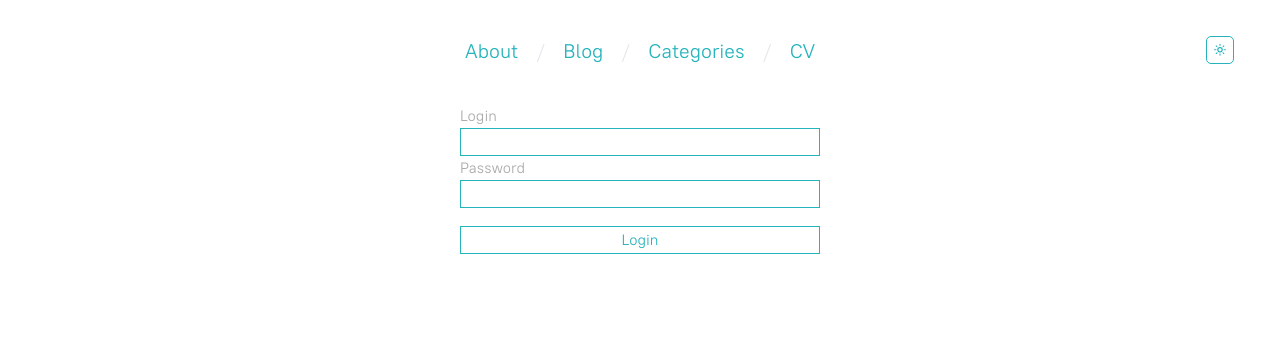
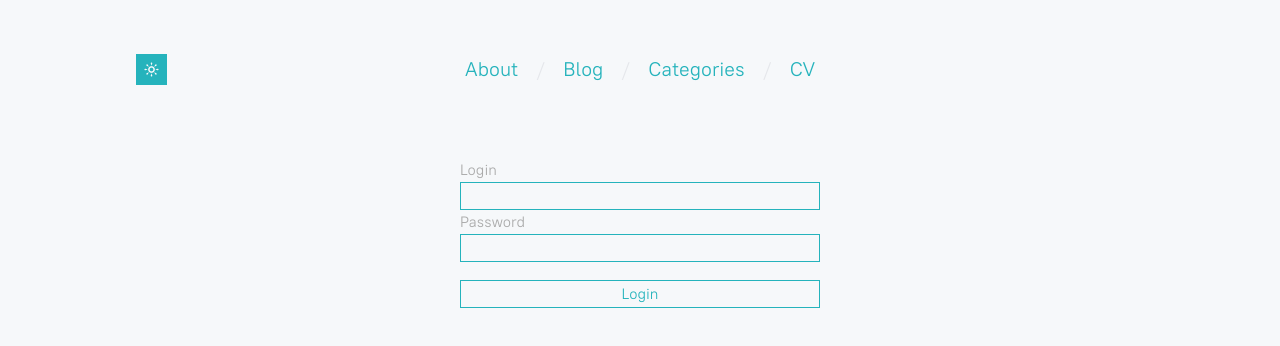
Before and after one commit to AlertRED/blog, a Vue app in the folder frontend/: page /auth in a window 1280 px wide. Shown: the top 346 px of the page. Built offline with nearby package versions, Linux system fonts and the light colour scheme.

Commit message:
Added switch theme for many tabs, refactor

```diff
--- a/frontend/src/assets/base.css
+++ b/frontend/src/assets/base.css
@@ -1,52 +1,6 @@
-:root {
-  --vt-c-white: #ffffff;
-  --vt-c-white-soft: #f8f8f8;
-  --vt-c-white-mute: #f2f2f2;
-
-  --vt-c-black: #181818;
-  --vt-c-black-soft: #222222;
-  --vt-c-black-mute: #282828;
-
-  --vt-c-indigo: #2c3e50;
-
-  --vt-c-divider-light-1: rgba(60, 60, 60, 0.29);
-  --vt-c-divider-light-2: rgba(60, 60, 60, 0.12);
-  --vt-c-divider-dark-1: rgba(84, 84, 84, 0.65);
-  --vt-c-divider-dark-2: rgba(84, 84, 84, 0.48);
-
-  --vt-c-text-light-1: var(--vt-c-indigo);
-  --vt-c-text-light-2: rgba(60, 60, 60, 0.66);
-  --vt-c-text-dark-1: var(--vt-c-white);
-  --vt-c-text-dark-2: rgba(235, 235, 235, 0.64);
+:root{
+  --width-content: calc(60rem - (2rem * 2));
 }
-
-/* :root {
-  --color-background: var(--vt-c-white);
-  --color-background-soft: var(--vt-c-white-soft);
-  --color-background-mute: var(--vt-c-white-mute);
-
-  --color-border: var(--vt-c-divider-light-2);
-  --color-border-hover: var(--vt-c-divider-light-1);
-
-  --color-heading: var(--vt-c-text-light-1);
-  --color-text: var(--vt-c-text-light-1);
-
-  --section-gap: 160px;
-} */
-
-/* @media (prefers-color-scheme: dark) {
-  :root {
-    --color-background: var(--vt-c-black);
-    --color-background-soft: var(--vt-c-black-soft);
-    --color-background-mute: var(--vt-c-black-mute);
-
-    --color-border: var(--vt-c-divider-dark-2);
-    --color-border-hover: var(--vt-c-divider-dark-1);
-
-    --color-heading: var(--vt-c-text-dark-1);
-    --color-text: var(--vt-c-text-dark-2);
-  }
-} */
 
 :root, [theme="light"] {
   color-scheme: light;
@@ -54,8 +8,8 @@
   --color-simple: #aaa;
   --color-unnoticeble: #e5e7eb;
   --color-text: #222;
-  --color-background: #fff;
-  --color-background-header: linear-gradient(to bottom, var(--color-background), rgba(255, 255, 255, 0.8));
+  --color-background: rgb(246, 248, 250);
+  --color-background-header: linear-gradient(to bottom, var(--color-background), rgba(246, 248, 250, 0.8));
 }
 
 [theme="dark"] {
@@ -78,16 +32,6 @@
 }
 
 @font-face {
-  font-family: "Cantarell";
-  src: url("fonts/Cantarell-Regular.ttf") format("opentype");
-}
-
-@font-face {
   font-family: "PT-Root-UI_Regular";
   src: url("fonts/PT-Root-UI_Regular.ttf") format("opentype");
 }
-
-@font-face {
-  font-family: "PT-Serif_Regular";
-  src: url("fonts/PT-Serif_Regular.ttf") format("opentype");
-}
--- a/frontend/src/assets/main.css
+++ b/frontend/src/assets/main.css
@@ -22,23 +22,26 @@ header {
   position: sticky;
   z-index: 10;
   top: 0;
-  padding-top: 2rem;
-  padding-bottom: 2rem;
+  padding-top: 3rem;
+  padding-bottom: 4rem;
   background: var(--color-background-header);
   display: flex;
   justify-content: center;
   margin-bottom: 1rem;
-  width: calc(70rem - (2rem * 2));
+  width: var(--width-content);
   margin: 0 auto;
 }
 
 a {
   color: var(--color-feature);
   text-decoration: none;
-
 }
 
 a:hover {
+  color: var(--color-feature);
+}
+
+.underline-decoration:hover {
   color: var(--color-feature);
   background-size: 100% 1px;
   background-repeat: repeat-x;
@@ -46,12 +49,17 @@ a:hover {
   background-image: linear-gradient(to right, var(--color-feature) 100%, rgba(255, 255, 255, 0) 0%);
 }
 
-a.disable-decoration {
+.brightness-hover:hover {
+  filter: brightness(80%);
+  transition: 0.25s;
+}
+
+/* .brightness-hover {
   background-size: inherit;
   background-repeat: inherit;
   background-position: inherit;
   background-image: inherit;
-}
+} */
 
 body {
   color: var(--color-text);
@@ -93,11 +101,9 @@ input::placeholder {
 }
 
 #content {
-  max-width: calc(70rem - (2rem * 2));
+  max-width: var(--width-content);
   margin-right: auto;
   margin-left: auto;
-  padding-right: 2rem;
-  padding-left: 2rem;
   position: relative;
   min-height: 80vh;
 }
@@ -154,12 +160,28 @@ input {
 
 #change-theme {
   border: 1px solid var(--color-feature);
-  border-radius: 5px;
+  /* border-radius: 5px; */
   padding: 0.3rem;
-  color: var(--color-feature);
+  color: var(--color-background);
+  background: var(--color-feature);
   cursor: pointer;
-  /* font-size: 1rem; */
+  font-size: 1rem;
   height: fit-content;
-  right: 0;
+  left: 0;
   position: absolute;
+  transition: 0.10s;
 }
+
+#change-theme.moved {
+  transform: rotate(360deg);
+  transition: .10s;
+  /* background: var(--color-feature);
+  color: var(--color-background); */
+}
+
+.icon-moon-o::before {
+    aspect-ratio: 1 / 1;
+    display: block;
+    text-align: center;
+    width: 1rem;
+}
--- a/frontend/src/components/MainNavbar.vue
+++ b/frontend/src/components/MainNavbar.vue
@@ -1,15 +1,15 @@
 <template>
     <header>
         <ul id="menu">
-            <li><router-link :to="{ name:'About'}">About</router-link></li>
-            <li><router-link :to="{ name:'Blog'}">Blog</router-link></li>
-            <li><router-link :to="{ name:'Categories'}">Categories</router-link></li>
-            <li><a href="#">CV</a></li>
+            <li><router-link :class="`brightness-hover`" :to="{ name:'About'}">About</router-link></li>
+            <li><router-link :class="`brightness-hover`" :to="{ name:'Blog'}">Blog</router-link></li>
+            <li><router-link :class="`brightness-hover`" :to="{ name:'Categories'}">Categories</router-link></li>
+            <li><a :class="`brightness-hover`" href="#">CV</a></li>
         </ul>
         <div
             id="change-theme"
-            :class="(theme_name == 'light') ? 'icon-weather-sunny' : 'icon-moon-o'"
-            @click="() => { theme_name = (theme_name == 'light' ? 'dark' : 'light')}"
+            :class="{ 'icon-weather-sunny moved': theme_name == 'light', 'icon-moon-o': theme_name == 'dark', }"
+            @click="() => { theme_name = (theme_name == 'light' ? 'dark' : 'light') }"
         >
         </div>
     </header>
--- a/frontend/src/views/blog/BlogPage.vue
+++ b/frontend/src/views/blog/BlogPage.vue
@@ -27,14 +27,13 @@
         <template v-for="post in posts">
             <li class="post">
                 <div class="post-title">
-                    <router-link :to="{ name:'PostDetail', params: { id: post.id }}">{{ post.title }}</router-link>
+                    <router-link :class="`brightness-hover`" :to="{ name:'PostDetail', params: { id: post.id }}">{{ post.title }}</router-link>
                 </div>
                 <div class="separator"></div>
                 <div :class="`post-date`" :data-date="moment(post.created)"></div>
 
-
                 <div
-                    class="category"
+                    :class="`category brightness-hover`"
                     v-on:click="this.$router.push({name: 'Blog', query: { category: add_to_categories(post.category) }})"
                 >
                     {{ post.category }}
--- a/frontend/src/views/blog/PostDetailPage.vue
+++ b/frontend/src/views/blog/PostDetailPage.vue
@@ -4,12 +4,12 @@
             <div v-if="is_auth()" class="post-tools">
                 <router-link
                     :to="{ name:'EditPost', params: {id: this.$route.params.id}}"
-                    class="disable-decoration"
+                    class="brightness-hover"
                 >
                     <span class="icon-pencil"></span>
                 </router-link>
                 <a
-                    class="disable-decoration"
+                    class="brightness-hover"
                     @click="delete_post"
                 >
                     <span class="icon-bin"></span>
--- a/frontend/src/views/blog/blog.css
+++ b/frontend/src/views/blog/blog.css
@@ -166,9 +166,8 @@
 }
 
 #posts {
-  margin-left: 1.5rem;
   padding: 0;
-  /* list-style-type: square; */
+  margin: 0;
   list-style: none;
 }
 
@@ -183,9 +182,9 @@
   cursor: pointer;
 }
 
-#posts > li.post > div.post-title:hover {
+/* #posts > li.post > div.post-title:hover {
   filter: brightness(85%);
-}
+} */
 
 #posts > li.post > div.separator {
   display: inline;
@@ -242,14 +241,15 @@
   line-height: 1.3rem;
   color: var(--color-feature);
   cursor: pointer;
+  width: fit-content;
 }
 
 #posts > li.post > div.category::before {
-  content: "■";
-  font-size: 0.4rem;
+  content: "-";
+  margin-right: 0.2rem;
+  /* font-size: 0.4rem;
   top: -0.1rem;
-  margin-right: 0.2rem;
-  opacity: 0;
+  opacity: 0; */
 }
 
 #posts > li.post > div.category:hover::before {
```
Also changed, not shown: frontend/src/assets/fonts/Cantarell-Regular.ttf (deleted), frontend/src/assets/fonts/PT-Serif_Regular.ttf (deleted).
